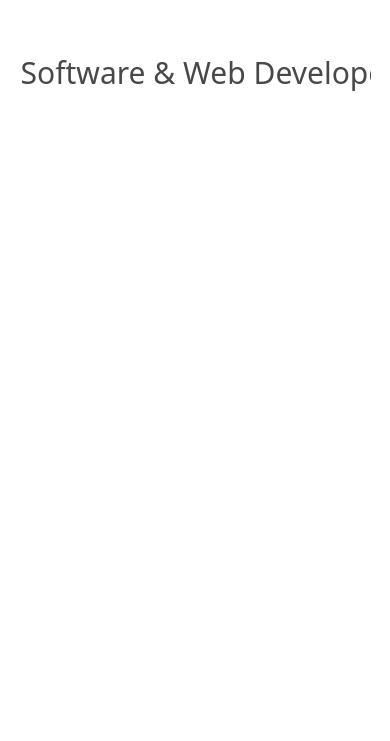
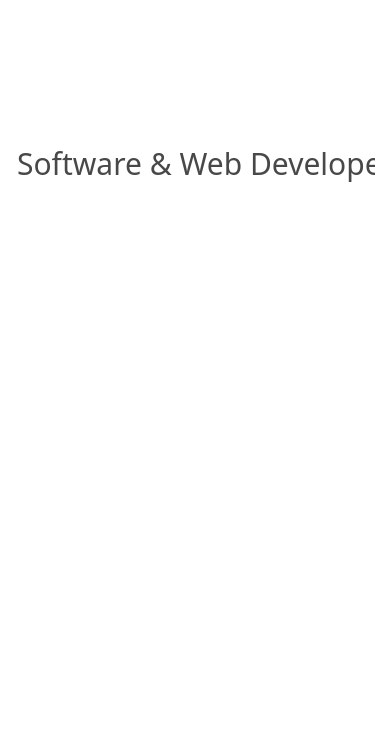
Before and after one commit to BrunoEsq/PortFolio, an Angular app: page / in a window 390 px wide. Shown: the part 103-844 px from the top of the page. Built offline with nearby package versions, Linux system fonts and the light colour scheme; a small style sheet from the web is missing.

Commit message:
Falta Responsive el Formulario

```diff
--- a/src/app/about/about.component.html
+++ b/src/app/about/about.component.html
@@ -163,6 +163,10 @@ p {
     padding: 10px;
 }
 
+.opaque-bg{
+    margin-top: 15%;
+}
+
 /* Responsive Styles */
 @media (max-width: 768px) {
     .header-links li {
@@ -188,7 +192,7 @@ p {
     }
 
     .opaque-bg {
-        margin-top: 20%;
+        margin-top: 40%;
     }
 
     .title {
@@ -209,7 +213,7 @@ p {
 
 </style>
 
-<div class="opaque-bg animated fadeInDown" style="margin-top: 15%; ">
+<div class="opaque-bg animated fadeInDown" >
 
     <h1 class="title">Bruno Esquiva Romero</h1>
     <p class="cursor typewriter-animation">Software & Web Developer</p>
```
